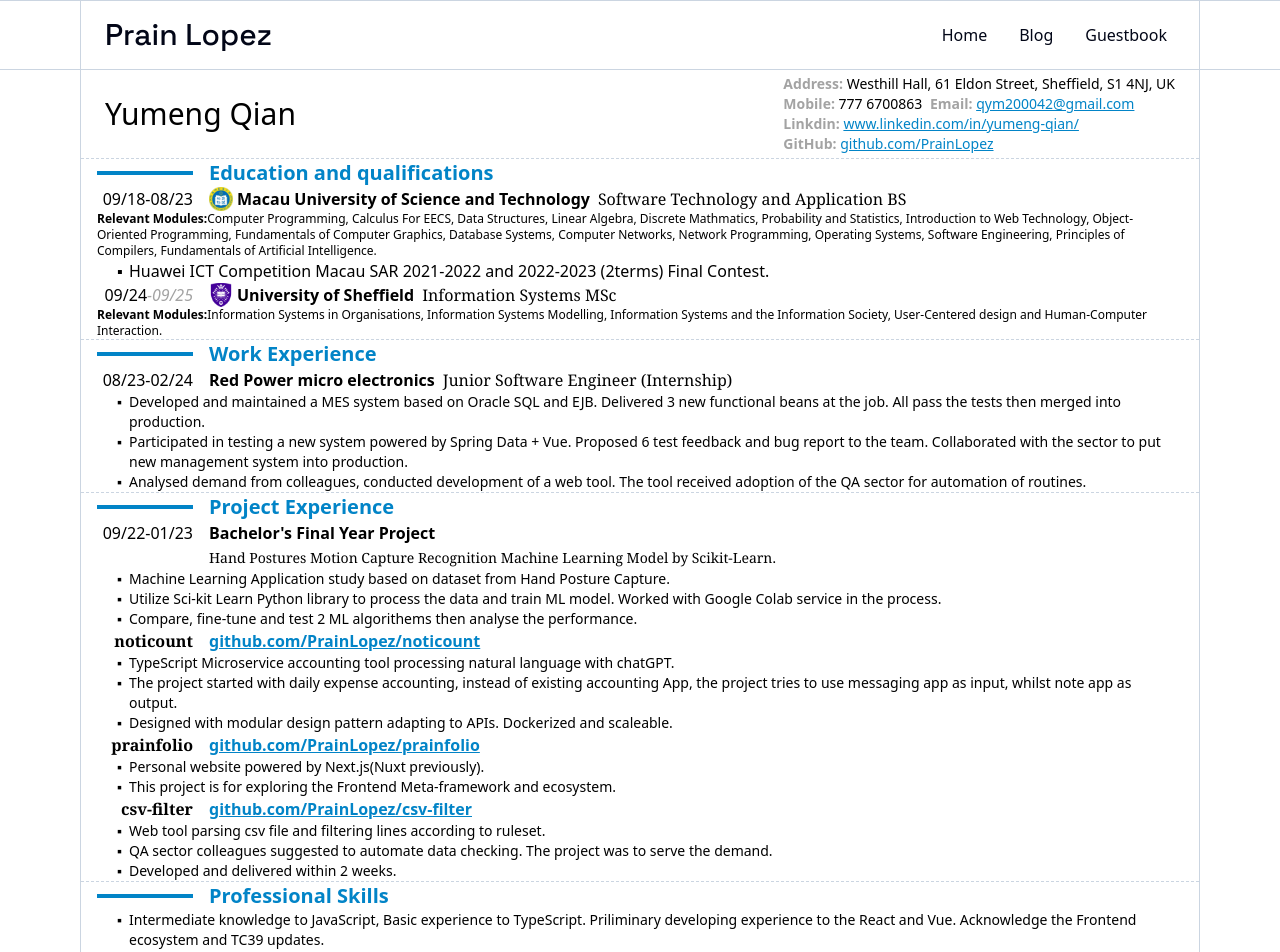
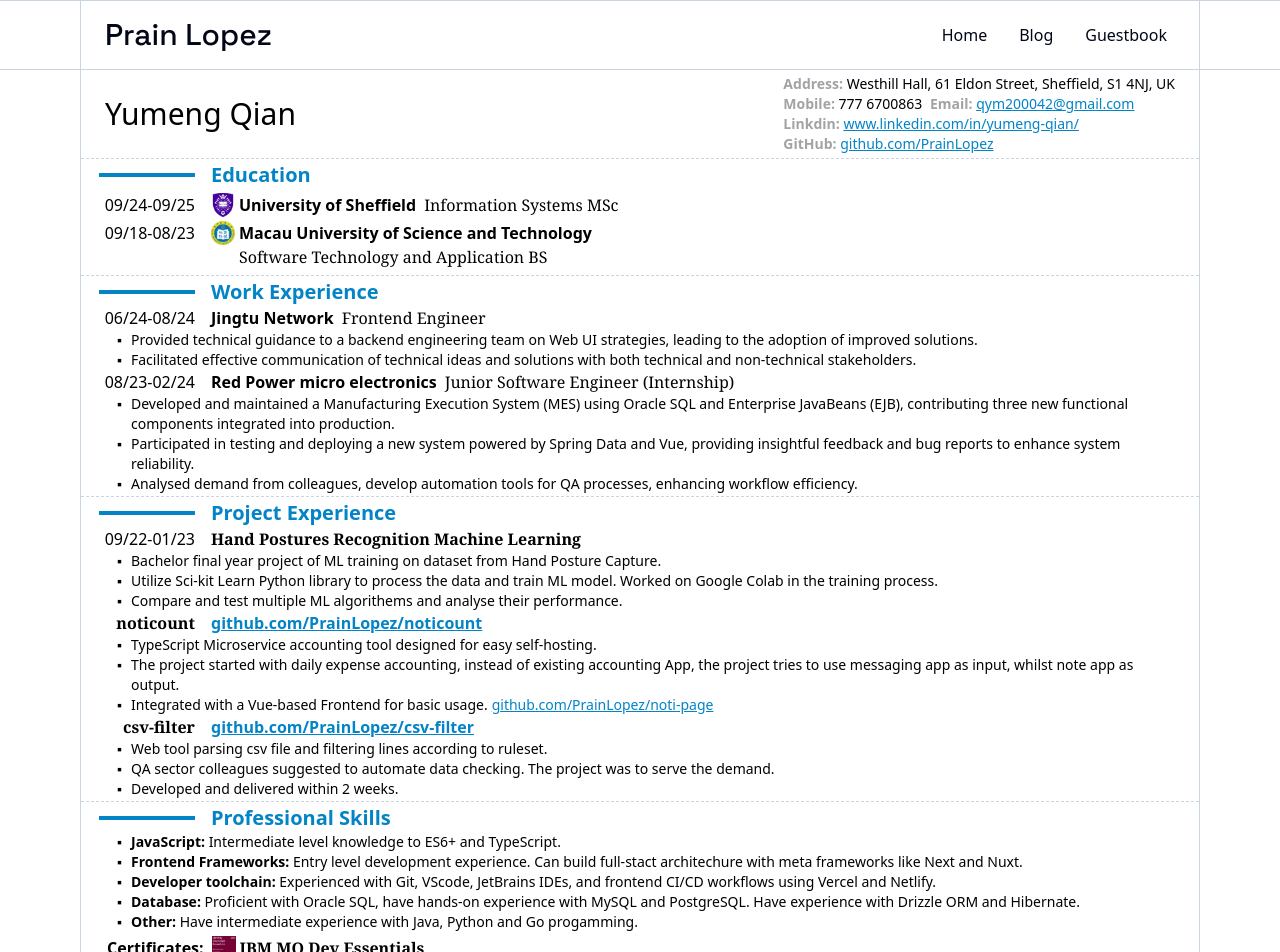
Before and after one commit to PrainLopez/prainfolio, a Next.js app: page /resume/en-gb in a window 1280 px wide. Shown: the top 952 px of the page. Built offline with nearby package versions, Linux system fonts and the light colour scheme.

Commit message:
Resume tailoring

```diff
--- a/app/(public)/(resume)/resume/en-gb/page.tsx
+++ b/app/(public)/(resume)/resume/en-gb/page.tsx
@@ -44,73 +44,60 @@
           </li>
         </ul>
       </div>
-      <div className="sections-yframe border-dashed">
-        <h1 className={`cont-heading ${styles.heading} py-0`}>
-          Education and qualifications
-        </h1>
-        <p className="cont-content flex flex-row align-baseline">
-          <span className="mr-4 flex w-[6rem] justify-end">09/18-08/23</span>
-          <Image
-            src="/img/MUST.png"
-            height={24}
-            width={24}
-            alt="MUST"
-            className="mr-1 h-6 w-6"
-          />
-          <span className="font-semibold">
-            Macau University of Science and Technology
-          </span>
-          <span className="my-0 ml-2 font-serif">
-            Software Technology and Application BS
-          </span>
-        </p>
-        <ul className="cont-content">
-          <li className="text-xs font-semibold">
-            Relevant Modules:
-            <span className="font-normal">
-              Computer Programming, Calculus For EECS, Data Structures, Linear
-              Algebra, Discrete Mathmatics, Probability and Statistics,
-              Introduction to Web Technology, Object-Oriented Programming,
-              Fundamentals of Computer Graphics, Database Systems, Computer
-              Networks, Network Programming, Operating Systems, Software
-              Engineering, Principles of Compilers, Fundamentals of Artificial
-              Intelligence.
-            </span>
-          </li>
-          <li className="cont-ulist">
-            Huawei ICT Competition Macau SAR 2021-2022 and 2022-2023 (2terms)
-            Final Contest.
-          </li>
-        </ul>
-        <p className="cont-content flex flex-row">
-          <span className="mr-4 flex w-[6rem] justify-end">
-            09/24<em className="text-neutral-400">-09/25</em>
-          </span>
+      <div className="sections-yframe border-dashed p-0.5">
+        <h1 className={`cont-heading ${styles.heading} py-0`}>Education</h1>
+
+        <p className="cont-content my-1 flex flex-row">
+          <span className="mr-4 flex w-[6rem] justify-end">09/24-09/25</span>
           <Image
             src="/img/UoS.png"
-            height={24}
-            width={24}
+            height={64}
+            width={64}
             alt="UoS"
             className="mr-1 h-6 w-6"
           />
           <span className="font-semibold">University of Sheffield</span>
           <span className="my-0 ml-2 font-serif">Information Systems MSc</span>
         </p>
-        <ul className="cont-content">
-          <li className="text-xs font-semibold">
-            Relevant Modules:
-            <span className="font-normal">
-              Information Systems in Organisations, Information Systems
-              Modelling, Information Systems and the Information Society,
-              User-Centered design and Human-Computer Interaction.
+        <p className="cont-content my-1 flex flex-row align-baseline">
+          <span className="mr-4 flex w-[6rem] justify-end">09/18-08/23</span>
+          <Image
+            src="/img/MUST.png"
+            height={64}
+            width={64}
+            alt="MUST"
+            className="mr-1 h-6 w-6"
+          />
+          <div className="flex flex-col">
+            <span className="font-semibold">
+              Macau University of Science and Technology
             </span>
-          </li>
-        </ul>
+            <span className="my-0 font-serif">
+              Software Technology and Application BS
+            </span>
+          </div>
+        </p>
       </div>
-      <div className="sections-yframe border-dashed">
+      <div className="sections-yframe border-dashed p-0.5">
         <h1 className={`cont-heading ${styles.heading} py-0`}>
           Work Experience
         </h1>
+
+        <p className="cont-content flex flex-row align-baseline">
+          <span className="mr-4 flex w-[6rem] justify-end">06/24-08/24</span>
+          <span className="font-semibold">Jingtu Network</span>
+          <span className="ml-2 font-serif">Frontend Engineer</span>
+        </p>
+        <ul className="cont-content text-sm">
+          <li className="cont-ulist">
+            Provided technical guidance to a backend engineering team on Web UI
+            strategies, leading to the adoption of improved solutions.
+          </li>
+          <li className="cont-ulist">
+            Facilitated effective communication of technical ideas and solutions
+            with both technical and non-technical stakeholders.
+          </li>
+        </ul>
         <p className="cont-content flex flex-row align-baseline">
           <span className="mr-4 flex w-[6rem] justify-end">08/23-02/24</span>
           <span className="font-semibold">Red Power micro electronics</span>
@@ -120,45 +107,42 @@
         </p>
         <ul className="cont-content text-sm">
           <li className="cont-ulist">
-            Developed and maintained a MES system based on Oracle SQL and EJB.
-            Delivered 3 new functional beans at the job. All pass the tests then
-            merged into production.
+            Developed and maintained a Manufacturing Execution System (MES)
+            using Oracle SQL and Enterprise JavaBeans (EJB), contributing three
+            new functional components integrated into production.
           </li>
           <li className="cont-ulist">
-            Participated in testing a new system powered by Spring Data + Vue.
-            Proposed 6 test feedback and bug report to the team. Collaborated
-            with the sector to put new management system into production.
+            Participated in testing and deploying a new system powered by Spring
+            Data and Vue, providing insightful feedback and bug reports to
+            enhance system reliability.
           </li>
           <li className="cont-ulist">
-            Analysed demand from colleagues, conducted development of a web
-            tool. The tool received adoption of the QA sector for automation of
-            routines.
+            Analysed demand from colleagues, develop automation tools for QA
+            processes, enhancing workflow efficiency.
           </li>
         </ul>
       </div>
-      <div className="sections-yframe border-dashed">
+      <div className="sections-yframe border-dashed p-0.5">
         <h1 className={`cont-heading ${styles.heading} py-0`}>
           Project Experience
         </h1>
         <p className="cont-content flex flex-row align-baseline">
           <span className="mr-4 flex w-[6rem] justify-end">09/22-01/23</span>
-          <span className="font-semibold">{`Bachelor's Final Year Project`}</span>
+          <span className="my-0 font-serif font-semibold">
+            Hand Postures Recognition Machine Learning
+          </span>
         </p>
-        <span className="my-0 ml-[8rem] font-serif text-sm">
-          Hand Postures Motion Capture Recognition Machine Learning Model by
-          Scikit-Learn.
-        </span>
         <ul className="cont-content text-sm">
           <li className="cont-ulist">
-            Machine Learning Application study based on dataset from Hand
+            Bachelor final year project of ML training on dataset from Hand
             Posture Capture.
           </li>
           <li className="cont-ulist">
             Utilize Sci-kit Learn Python library to process the data and train
-            ML model. Worked with Google Colab service in the process.
+            ML model. Worked on Google Colab in the training process.
           </li>
           <li className="cont-ulist">
-            Compare, fine-tune and test 2 ML algorithems then analyse the
+            Compare and test multiple ML algorithems and analyse their
             performance.
           </li>
         </ul>
@@ -177,8 +161,8 @@
         </p>
         <ul className="cont-content text-sm">
           <li className="cont-ulist">
-            TypeScript Microservice accounting tool processing natural language
-            with chatGPT.
+            TypeScript Microservice accounting tool designed for easy
+            self-hosting.
           </li>
           <li className="cont-ulist">
             The project started with daily expense accounting, instead of
@@ -186,30 +170,13 @@
             input, whilst note app as output.
           </li>
           <li className="cont-ulist">
-            Designed with modular design pattern adapting to APIs. Dockerized
-            and scaleable.
-          </li>
-        </ul>
-        <p className="cont-content flex flex-row align-baseline">
-          <span className="mr-4 flex w-[6rem] justify-end font-serif font-semibold">
-            prainfolio
-          </span>
-          <span className="font-semibold">
+            Integrated with a Vue-based Frontend for basic usage.
             <a
-              className="cont-anchor"
-              href="https://github.com/PrainLopez/prainfolio"
+              className="cont-anchor mx-1"
+              href="https://github.com/PrainLopez/noti-page"
             >
-              github.com/PrainLopez/prainfolio
+              github.com/PrainLopez/noti-page
             </a>
-          </span>
-        </p>
-        <ul className="cont-content text-sm">
-          <li className="cont-ulist">
-            Personal website powered by Next.js(Nuxt previously).
-          </li>
-          <li className="cont-ulist">
-            This project is for exploring the Frontend Meta-framework and
-            ecosystem.
           </li>
         </ul>
         <p className="cont-content flex flex-row align-baseline">
@@ -238,24 +205,50 @@
           </li>
         </ul>
       </div>
-      <div className="sections-yframe border-dashed">
+      <div className="sections-yframe border-dashed p-0.5">
         <h1 className={`cont-heading ${styles.heading} py-0`}>
           Professional Skills
         </h1>
         <ul className="cont-content text-sm">
           <li className="cont-ulist">
-            Intermediate knowledge to JavaScript, Basic experience to
-            TypeScript. Priliminary developing experience to the React and Vue.
-            Acknowledge the Frontend ecosystem and TC39 updates.
+            <strong>JavaScript: </strong>Intermediate level knowledge to ES6+
+            and TypeScript.
           </li>
           <li className="cont-ulist">
-            Basic level develop experience to following programming language: C,
-            C++, Java, Python, Go, SQL and Rust.
+            <strong>Frontend Frameworks: </strong>Entry level development
+            experience. Can build full-stact architechure with meta frameworks
+            like Next and Nuxt.
           </li>
           <li className="cont-ulist">
-            Efficient with Git, Visual Studio Code.
+            <strong>Developer toolchain: </strong>Experienced with Git, VScode,
+            JetBrains IDEs, and frontend CI/CD workflows using Vercel and
+            Netlify.
+          </li>
+          <li className="cont-ulist">
+            <strong>Database: </strong>Proficient with Oracle SQL, have hands-on
+            experience with MySQL and PostgreSQL. Have experience with Drizzle
+            ORM and Hibernate.
+          </li>
+          <li className="cont-ulist">
+            <strong>Other: </strong>Have intermediate experience with Java,
+            Python and Go progamming.
           </li>
         </ul>
+        <div className="cont-content flex flex-row py-1 align-baseline">
+          <span className="mx-2">
+            <strong>Certificates: </strong>
+          </span>
+          <Image
+            src="/img/IBMMQDevEss_L2.png"
+            height={64}
+            width={64}
+            alt="IBM MQ Dev Essentials"
+            className="mr-1 h-6 w-6"
+          />
+          <span className="font-serif font-semibold">
+            IBM MQ Dev Essentials
+          </span>
+        </div>
       </div>
     </section>
   );
```
Also changed, not shown: public/img/IBMMQDevEss_L2.png (added).
